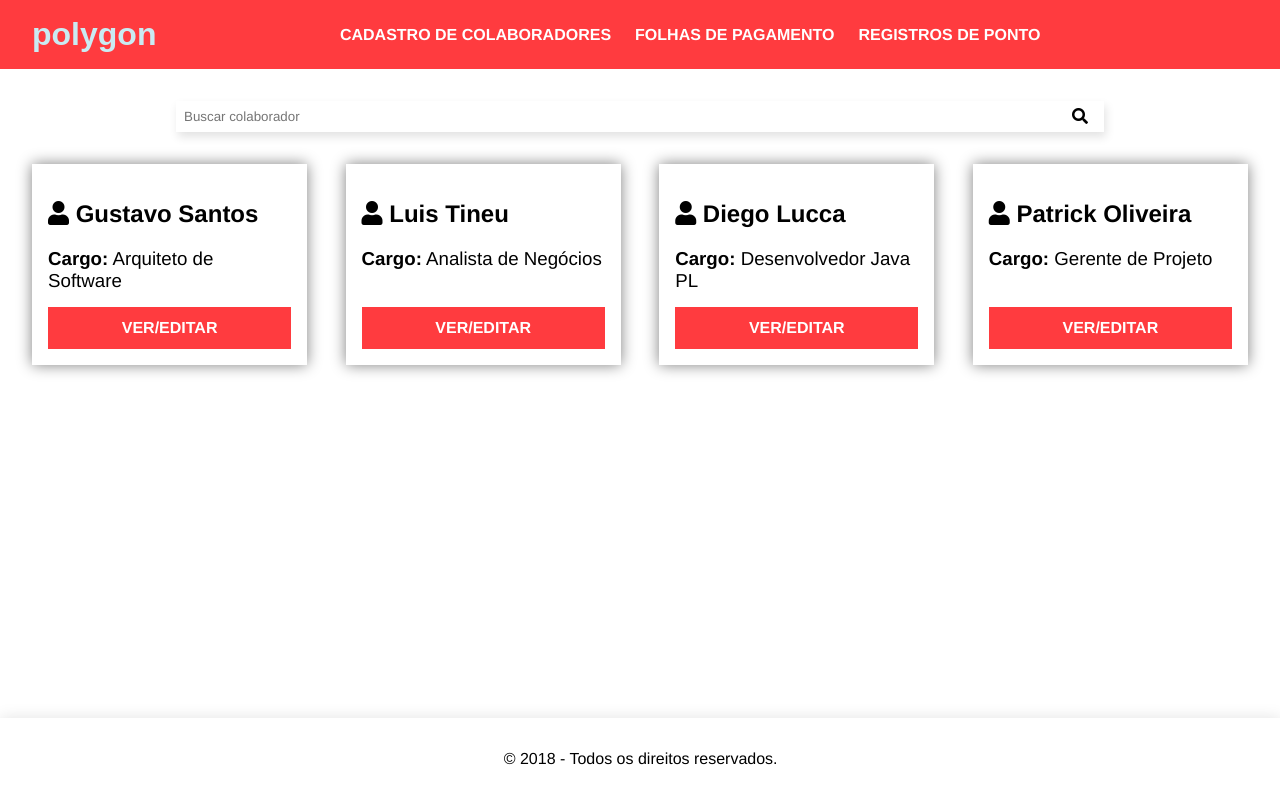
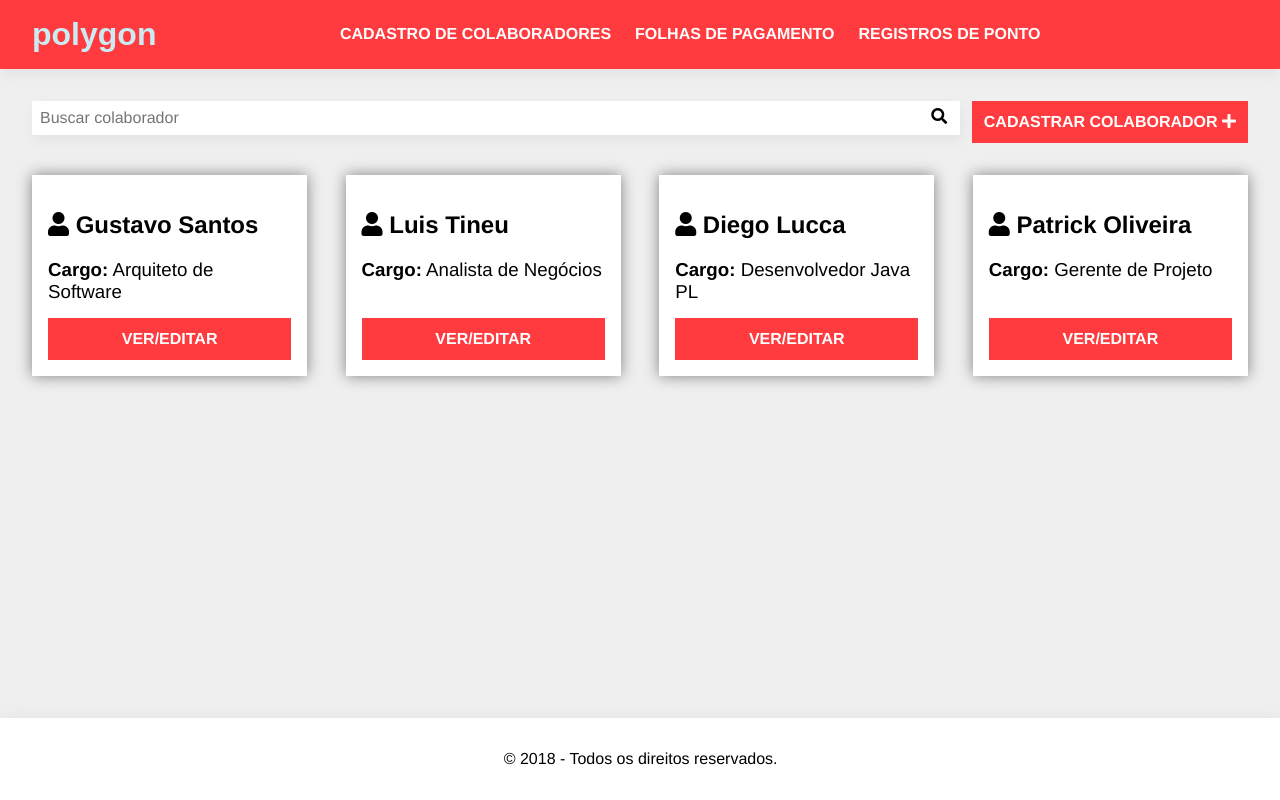
Before and after one commit to PatrickO98/GestaoIntegrada, an Angular app: page /colaboradores in a window 1280 px wide. Built offline with nearby package versions, Linux system fonts and the light colour scheme.

Commit message:
Adicionado botão 'Cadastro' e estilização geral

```diff
--- a/src/app/colaborador-detalhes/colaborador-detalhes.component.html
+++ b/src/app/colaborador-detalhes/colaborador-detalhes.component.html
@@ -1,3 +1,5 @@
 <div class="container" *ngIf="colaborador">
   <h1>{{ colaborador.name | uppercase }} - Editar</h1>
+
+  <button class="btn-mais" (click)="goBack()">go back</button>
 </div>
--- a/src/app/colaborador-detalhes/colaborador-detalhes.component.ts
+++ b/src/app/colaborador-detalhes/colaborador-detalhes.component.ts
@@ -1,6 +1,8 @@
 import { Component, OnInit, Input } from '@angular/core';
 import { ActivatedRoute } from '@angular/router';
+import { Location } from '@angular/common';
 import { Colaborador } from '../colaborador';
+import { ColaboradorService } from '../colaborador.service';
 
 @Component({
   selector: 'app-colaborador-detalhes',
@@ -13,10 +15,22 @@ export class ColaboradorDetalhesComponent implements OnInit {
 
   constructor(
     private route: ActivatedRoute,
+    private colaboradorService: ColaboradorService,
     private location: Location
   ) {}
 
-  ngOnInit() {
+  ngOnInit(): void {
+    this.getColaborador();
+  }
+
+  getColaborador(): void {
+  const id = +this.route.snapshot.paramMap.get('id');
+  this.colaboradorService.getColaborador(id)
+    .subscribe(colaborador => this.colaborador = colaborador);
+  }
+
+  goBack(): void {
+    this.location.back();
   }
 
 }
--- a/src/app/colaborador.service.ts
+++ b/src/app/colaborador.service.ts
@@ -13,4 +13,8 @@ export class ColaboradorService {
   getColaboradores(): Observable<Colaborador[]> {
     return of(COLABORADORES);
   }
+
+  getColaborador(id: number): Observable<Colaborador> {
+    return of(COLABORADORES.find(colaborador => colaborador.id === id));
+  }
 }
--- a/src/app/colaboradores/colaboradores.component.css
+++ b/src/app/colaboradores/colaboradores.component.css
@@ -1,6 +1,11 @@
+.top {
+    display: flex;
+    justify-content: space-between;
+    padding: 2rem 0;
+}
+
 .buscar {
-    margin-top: 2rem;
-    margin-bottom: 2rem;
+    width: 75%;
 }
 
 .buscar input.search {
@@ -8,20 +13,21 @@
     border: none;
     padding: .5rem;
     box-shadow: 2px 5px 10px 0 #e3e3e3;
-    width: 75%;
+    width: 100%;
     margin-left: auto;
     margin-right: auto;
+    font-size: 1rem;
     transition: .5s;
 }
 
 .buscar input.search:focus {
     outline: none;
-    font-size: 1rem;
+    font-size: 1.2rem;
 }
 
 .buscar label {
     position: absolute;
-    right: 15%;
+    right: 26%;
     margin-top: 7px;
 }
 
@@ -33,6 +39,7 @@
 }
 
 .user {
+    background-color: #fff;
     width: 20%;
     padding: 1rem;
     box-shadow: 0 0 14px 0 #808080;
--- a/src/app/colaboradores/colaboradores.component.html
+++ b/src/app/colaboradores/colaboradores.component.html
@@ -1,16 +1,22 @@
 <div class="container">
-  <div class="buscar">
-    <label for="busca">
-      <i class="fa fa-search"></i>
-    </label>
-    <input type="text" class="search" placeholder="Buscar colaborador" name="busca">
+
+  <div class="top">
+    <div class="buscar">
+      <label for="busca">
+        <i class="fa fa-search"></i>
+      </label>
+      <input type="text" class="search" placeholder="Buscar colaborador" name="busca">
+    </div>
+    <a class="btn-mais" href="/cadastro">Cadastrar Colaborador <i class="fa fa-plus"></i></a>
   </div>
 
   <div class="list-users">
     <div class="user colaboradores" *ngFor="let colaborador of colaboradores">
-      <h2><i class="fa fa-user"></i> {{ colaborador.name }}</h2>
-      <h3><b>Cargo:</b> {{ colaborador.cargo }}</h3>
-      <a class="btn-mais" (click)="onSelect(colaborador)" routerLink="/detalhes/{{colaborador.id}}">Ver/Editar</a>
+      <h2>
+        <i class="fa fa-user"></i> {{ colaborador.name }}</h2>
+      <h3>
+        <b>Cargo:</b> {{ colaborador.cargo }}</h3>
+      <a class="btn-mais" (click)="onSelect(colaborador)" routerLink="detalhes/{{colaborador.id}}">Ver/Editar</a>
     </div>
   </div>
 </div>
--- a/src/app/colaboradores/colaboradores.component.ts
+++ b/src/app/colaboradores/colaboradores.component.ts
@@ -23,10 +23,4 @@ export class ColaboradoresComponent implements OnInit {
     this.getColaboradores();
   }
 
-  selectedColaborador: Colaborador;
-
-  onSelect(colaborador: Colaborador): void {
-    this.selectedColaborador = colaborador;
-  }
-
 }
--- a/src/styles.css
+++ b/src/styles.css
@@ -1,6 +1,7 @@
 /* You can add global styles to this file, and also import other style files */
 body {
     margin: 0;
+    background-color: #efefef;
 }
 
 /*
@@ -28,7 +29,8 @@ header nav {
     padding: 1rem 2rem;
     display: flex;
     align-items: center;
-    justify-content: space-between
+    justify-content: space-between;
+    box-shadow: 0 5px 10px 0 #e3e3e3;
 }
 
 header nav h1 {
@@ -49,6 +51,7 @@ header nav ul {
 
 header nav ul li {
     margin-right: 1.5rem;
+    overflow: hidden;
 }
 
 header nav ul li a {
@@ -59,8 +62,22 @@ header nav ul li a {
     transition: .5s;
 }
 
+header nav ul li a:after {
+    content: "";
+    display: block;
+    height: 2px;
+    width: 100%;
+    background-color: #caebf2;
+    margin-left: -100%;
+    transition: 1s;
+}
+
 header nav ul li a:hover {
     color: #caebf2;
+}
+
+header nav ul li a:hover:after {
+    margin-left: 0;
 }
 
 .btn-mais {
@@ -74,9 +91,17 @@ header nav ul li a:hover {
     font-weight: bold;
     display: block;
     cursor: pointer;
+    transition: .5s;
+}
+
+.btn-mais:hover {
+    background-color: #a9a9a9;
+    color: #FF3B3F;
+    box-shadow: 0 0 10px 0 #e3e3e3;
 }
 
 footer {
+    background-color: #fff;
     width: 97.6%;
     padding: 1rem;
     position: absolute;
```
